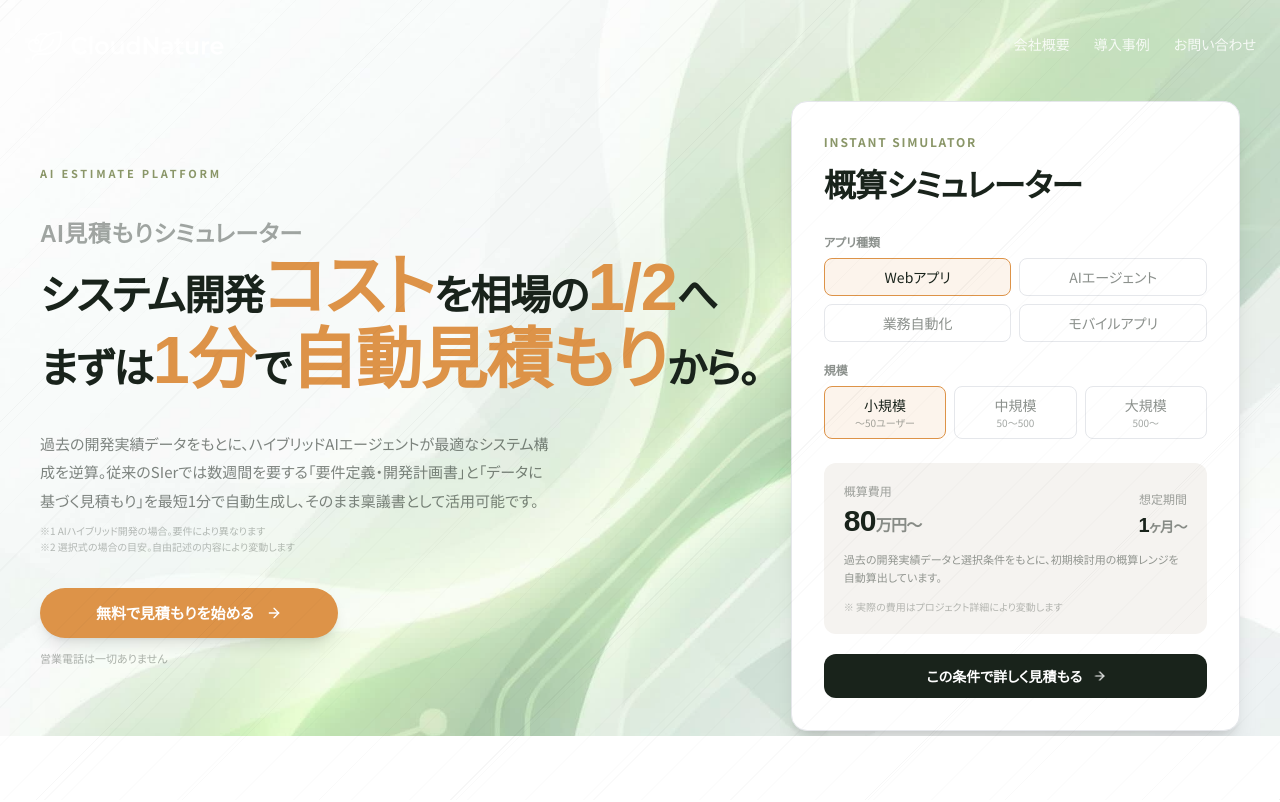
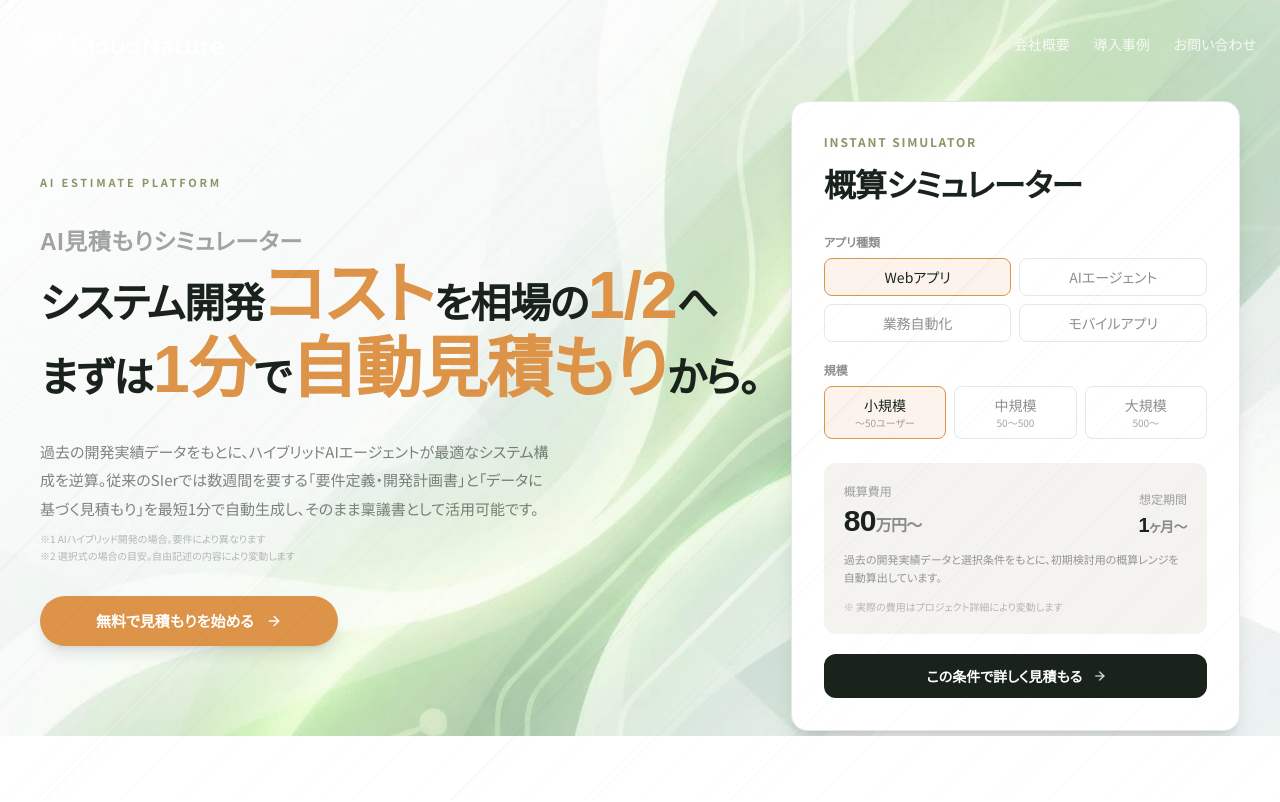
Before and after one commit to kohei0125/CloudNature, a Next.js app in the folder estimate/: page / in a window 1280 px wide. Shown: the top 802 px of the page. Built offline with nearby package versions, Linux system fonts and the light colour scheme; no server answers.

Commit message:
営業電話なし削除

```diff
--- a/estimate/content/estimate.ts
+++ b/estimate/content/estimate.ts
@@ -147,7 +147,7 @@ export const LP_COPY = {
     descriptionShort:
       "AIエージェントが最適なシステム構成を逆算し、見積もりから開発計画書まで最短1分で自動生成します。",
     cta: "無料で見積もりを始める",
-    ctaMicro: "営業電話は一切ありません",
+    ctaMicro: "",
   },
 
   // シミュレーター（ヒーロー右側）
```
Also changed, not shown: estimate/public/llms.txt, 2 other files (tests, documents, lock files or other folders).
